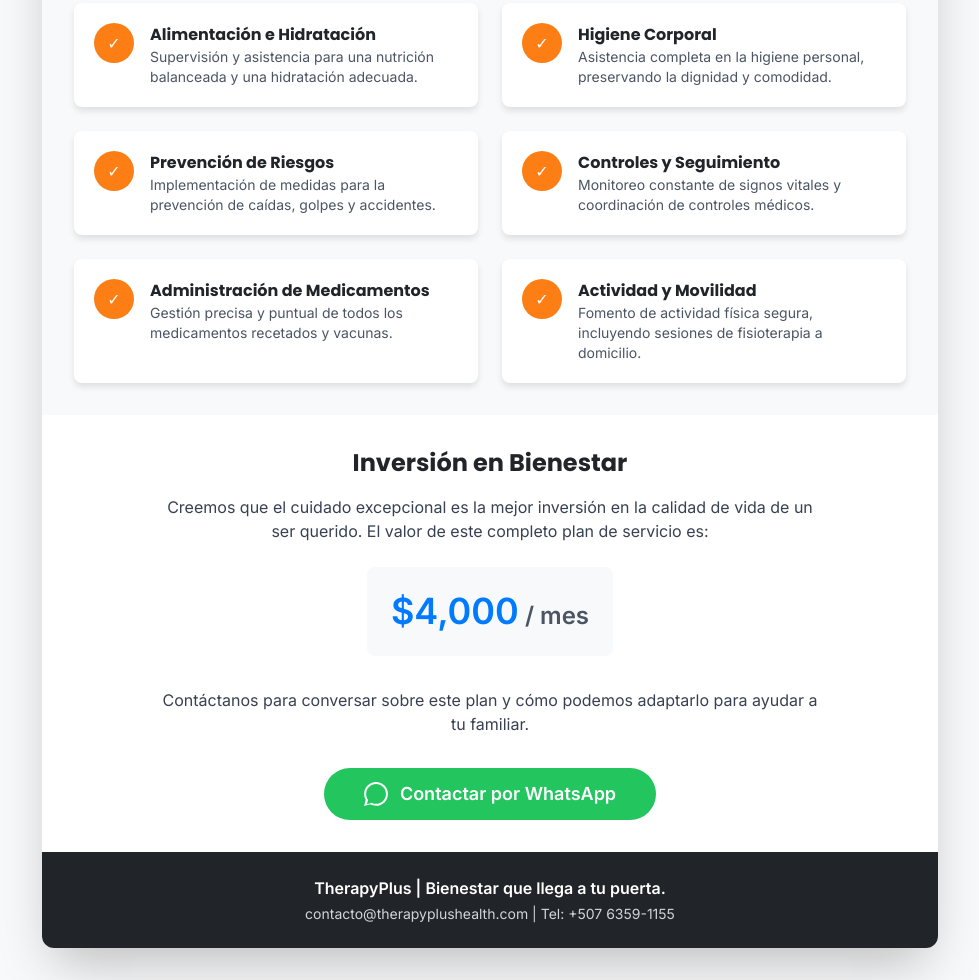
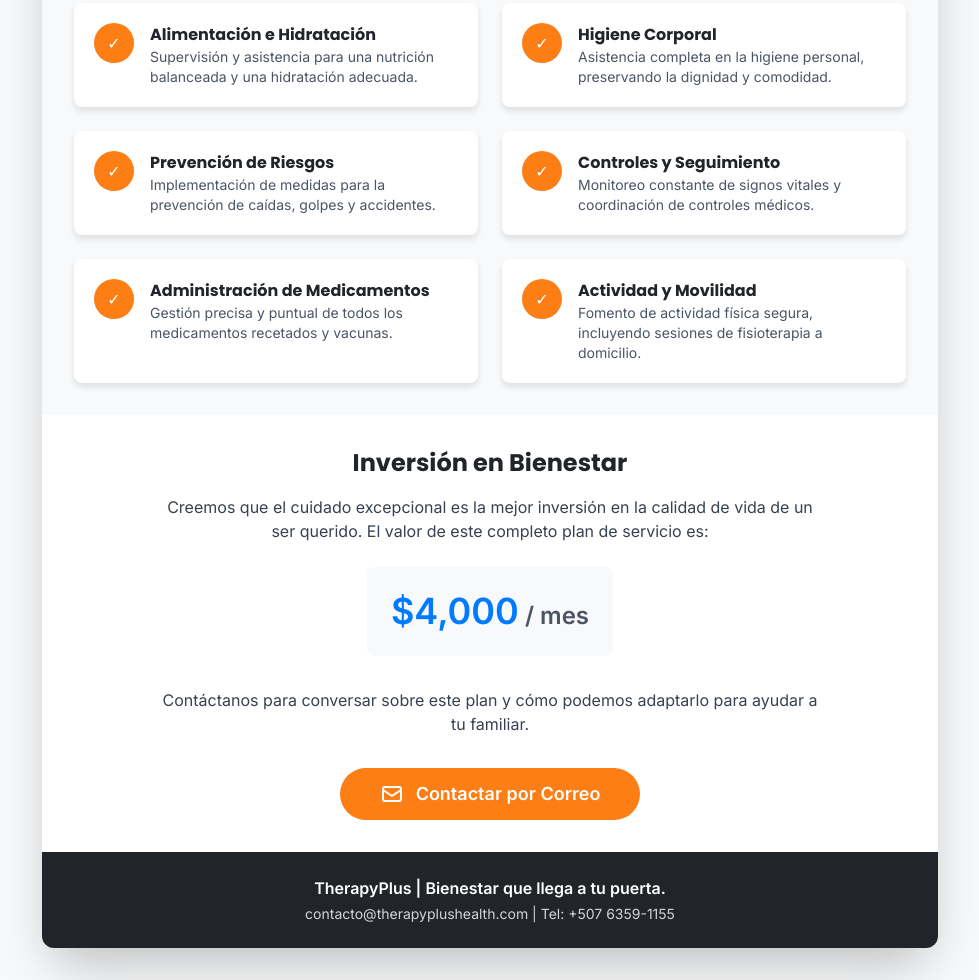
Before and after one commit to DigiProposal/AdultoMayorPlus, a plain HTML site: page index.html in a window 1280 px wide. Shown: the part 657-1637 px from the top of the page, without its empty margins (150-1129 px from the left). Drawn offline with nearby package versions, Linux system fonts and the light colour scheme.

Commit message:
Update index.html

```diff
--- a/index.html
+++ b/index.html
@@ -158,9 +158,11 @@
                 <p class="text-gray-700 max-w-2xl mx-auto mb-8">
                     Contáctanos para conversar sobre este plan y cómo podemos adaptarlo para ayudar a tu familiar.
                 </p>
-                <a href="http://wa.me/50763591155" target="_blank" class="cta-button inline-flex items-center justify-center bg-green-500 hover:bg-green-600 text-white font-bold text-lg py-3 px-10 rounded-full">
-                    <svg xmlns="http://www.w3.org/2000/svg" class="h-6 w-6 mr-3" fill="currentColor" viewBox="0 0 24 24"><path d="M.057 24l1.687-6.163c-1.041-1.804-1.588-3.849-1.587-5.946.003-6.556 5.338-11.891 11.893-11.891 3.181.001 6.167 1.24 8.413 3.488 2.245 2.248 3.481 5.236 3.48 8.414-.003 6.557-5.338 11.892-11.893 11.892-1.99-.001-3.951-.5-5.688-1.448l-6.305 1.654zm6.597-3.807c1.676.995 3.276 1.591 5.392 1.592 5.448 0 9.886-4.434 9.889-9.885.002-5.462-4.415-9.89-9.881-9.892-5.452 0-9.887 4.434-9.889 9.886-.001 2.267.655 4.398 1.908 6.166l-1.138 4.162 4.273-1.12z"/></svg>
-                    <span>Contactar por WhatsApp</span>
+                <a href="mailto:jmonroy@agilcareconsulting.com" class="cta-button inline-flex items-center justify-center bg-therapy-orange hover:bg-orange-600 text-white font-bold text-lg py-3 px-10 rounded-full">
+                    <svg xmlns="http://www.w3.org/2000/svg" class="h-6 w-6 mr-3" fill="none" viewBox="0 0 24 24" stroke="currentColor" stroke-width="2">
+                        <path stroke-linecap="round" stroke-linejoin="round" d="M3 8l7.89 5.26a2 2 0 002.22 0L21 8M5 19h14a2 2 0 002-2V7a2 2 0 00-2-2H5a2 2 0 00-2 2v10a2 2 0 002 2z" />
+                    </svg>
+                    <span>Contactar por Correo</span>
                 </a>
             </section>
 
```
